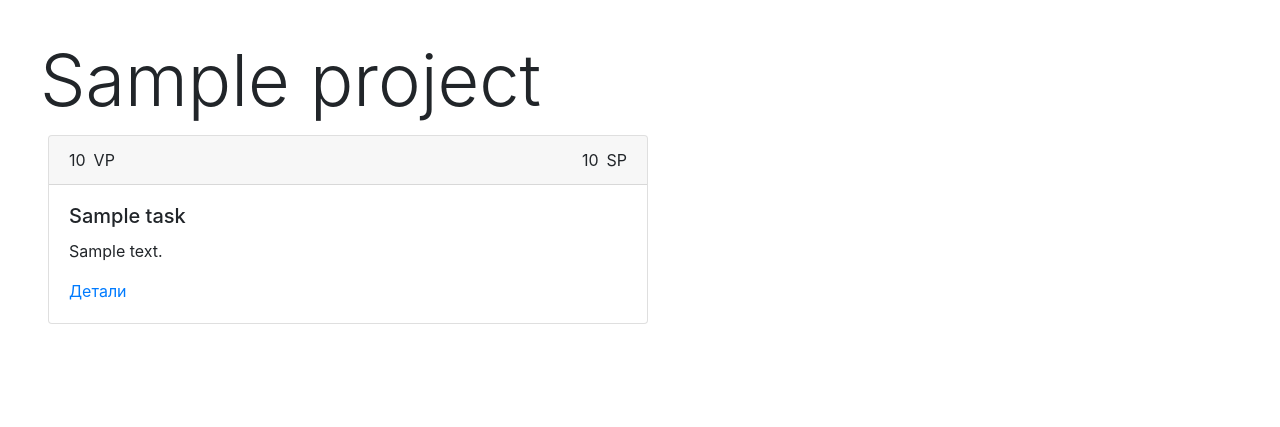
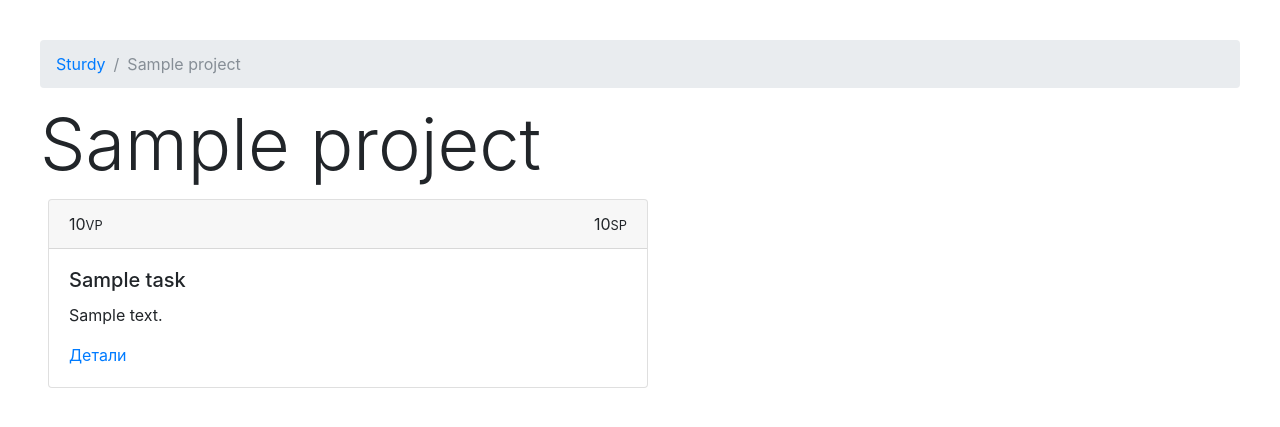
Before and after one commit to tcibinan/sturdy, a Django app: page /sturdy/project/1 in a window 1280 px wide. Shown: the top 427 px of the page. Run offline with Django 3.2, Linux system fonts and the light colour scheme; tables that the repository leaves empty hold one stand-in row (values such as "Sample post"); some libraries are stand-ins or nearby versions.

Commit message:
feat: Update task details view

```diff
--- a/sturdy/static/css/sturdy.css
+++ b/sturdy/static/css/sturdy.css
@@ -19,17 +19,22 @@ body {
     justify-content: space-between;
 }
 
-.task-card .value-points::after,
-.task-card .story-points::after {
+.task-details .value-points::after,
+.task-details .story-points::after {
     position: relative;
     display: inline-block;
-    margin-left: 0.5em;
+    font-size: 0.8em;
 }
 
-.task-card .value-points::after {
+.task-details .value-points::after {
     content: "VP";
 }
 
-.task-card .story-points::after {
+.task-details .story-points::after {
     content: "SP";
 }
+
+.task-details .task-title,
+.task-details .points {
+    display: inline-block;
+}
--- a/sturdy/templates/sturdy/project.html
+++ b/sturdy/templates/sturdy/project.html
@@ -1,7 +1,7 @@
 {% extends 'sturdy/base_page.html' %}
 {% block pagecontent %}
+{% include 'sturdy/navigation-bar.html' with project=project project_is_active=True %}
 <h1 class="display-3">{{ project }}</h1>
-
 {% if correlated_tasks %}
 <section class="tasks-board">
     {% for task in correlated_tasks %}
--- a/sturdy/templates/sturdy/task_card.html
+++ b/sturdy/templates/sturdy/task_card.html
@@ -1,4 +1,4 @@
-<article class="card task-card">
+<article class="card task-card task-details">
     <header class="card-header">
         <section class="value-points">{{ task.value_points }}</section>
         <section class="story-points">{{ task.story_points }}</section>
--- a/sturdy/views.py
+++ b/sturdy/views.py
@@ -1,4 +1,6 @@
+from django.shortcuts import get_object_or_404
 from django.views.generic import TemplateView, CreateView
+from django.views.generic.detail import DetailView
 from django.core.urlresolvers import reverse_lazy, reverse
 from .models import Project, Task
 import datetime
@@ -27,14 +29,11 @@ class ProjectMainView(TemplateView):
         return context
 
 
-class TaskDetailsView(TemplateView):
+class TaskDetailsView(DetailView):
     template_name = 'sturdy/task_details.html'
-
-    def get_context_data(self, **kwargs):
-        context = super(TaskDetailsView, self).get_context_data(**kwargs)
-        context['task'] = Task.objects.get(pk=kwargs['task_id'])
-        return context
-
+    model = Task
+    slug_field = 'id'
+    slug_url_kwarg = 'task_id'
 
 class CreateTaskView(CreateView):
     model = Task
```
Also changed, not shown: sturdy/templates/sturdy/task_details.html (+18 -1 lines).
